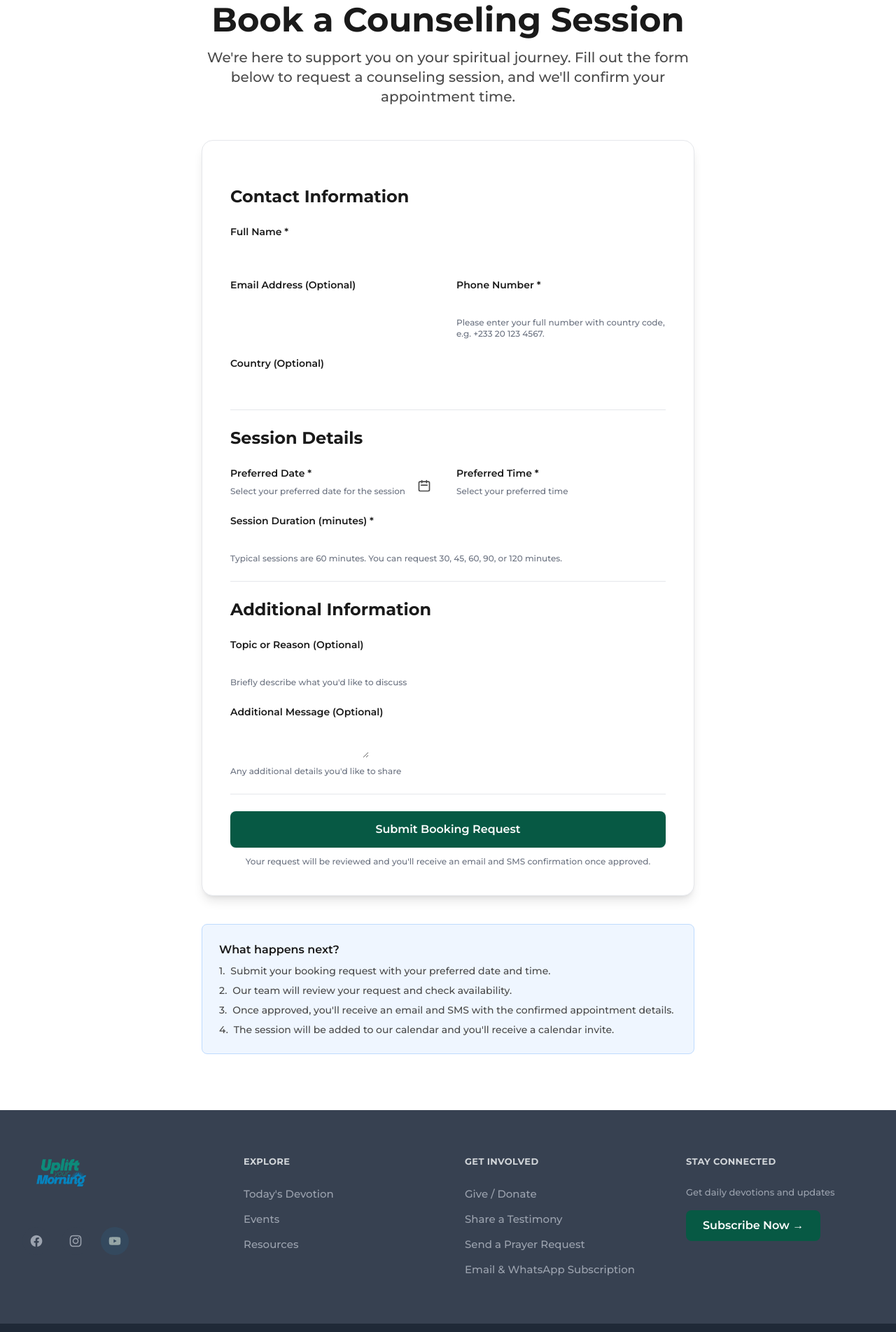
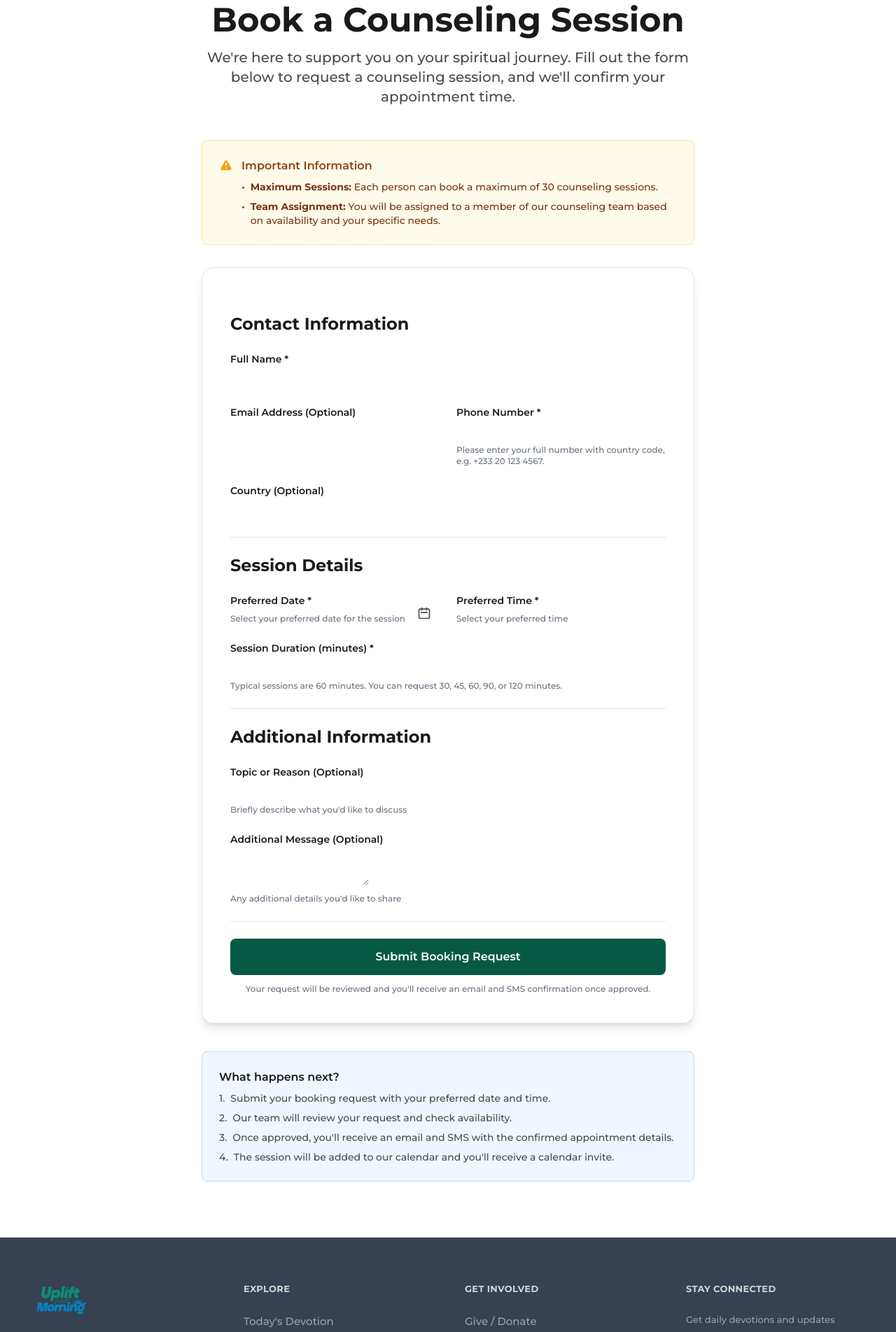
Before and after one commit to josueadimado/uplift-your-morning, a Django app: template templates/pages/counseling_booking.html in a window 1280 px wide. Shown: the part 209-2112 px from the top of the page at 70% size. Run offline with Django 5.2, Linux system fonts and the light colour scheme; the template is opened without the code that fills it, so the values that code supplies are empty, except form fields; tables that the repository leaves empty hold one stand-in row (values such as "Sample post"); form fields are guessed from the names that the template uses; some libraries are stand-ins or nearby versions.

Commit message:
Add important information about max 30 sessions and team assignment to counseling booking page

```diff
--- a/templates/pages/counseling_booking.html
+++ b/templates/pages/counseling_booking.html
@@ -45,6 +45,28 @@
             <p class="text-lg sm:text-xl leading-relaxed font-medium" style="color: var(--text_secondary);">
                 We're here to support you on your spiritual journey. Fill out the form below to request a counseling session, and we'll confirm your appointment time.
             </p>
+        </div>
+
+        <!-- Important Information Box -->
+        <div class="mb-6 sm:mb-8 bg-amber-50 border border-amber-200 rounded-lg p-4 sm:p-6">
+            <div class="flex items-start">
+                <svg class="w-5 h-5 mt-0.5 mr-3 flex-shrink-0" style="color: #f59e0b;" fill="currentColor" viewBox="0 0 20 20">
+                    <path fill-rule="evenodd" d="M8.257 3.099c.765-1.36 2.722-1.36 3.486 0l5.58 9.92c.75 1.334-.213 2.98-1.742 2.98H4.42c-1.53 0-2.493-1.646-1.743-2.98l5.58-9.92zM11 13a1 1 0 11-2 0 1 1 0 012 0zm-1-8a1 1 0 00-1 1v3a1 1 0 002 0V6a1 1 0 00-1-1z" clip-rule="evenodd"/>
+                </svg>
+                <div>
+                    <h3 class="font-semibold mb-2" style="color: #92400e;">Important Information</h3>
+                    <ul class="space-y-2 text-sm" style="color: #78350f;">
+                        <li class="flex items-start">
+                            <span class="mr-2 font-semibold">•</span>
+                            <span><strong>Maximum Sessions:</strong> Each person can book a maximum of 30 counseling sessions.</span>
+                        </li>
+                        <li class="flex items-start">
+                            <span class="mr-2 font-semibold">•</span>
+                            <span><strong>Team Assignment:</strong> You will be assigned to a member of our counseling team based on availability and your specific needs.</span>
+                        </li>
+                    </ul>
+                </div>
+            </div>
         </div>
 
         <!-- Booking Form -->
```
